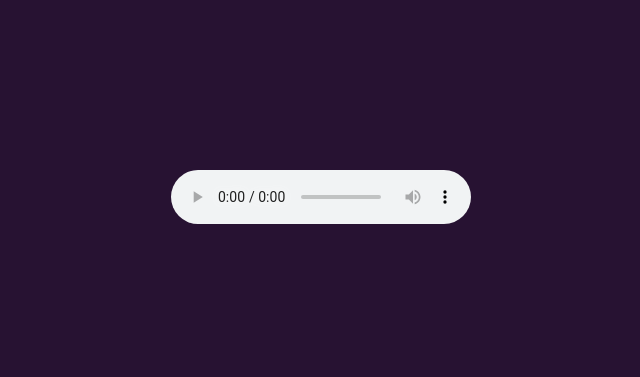
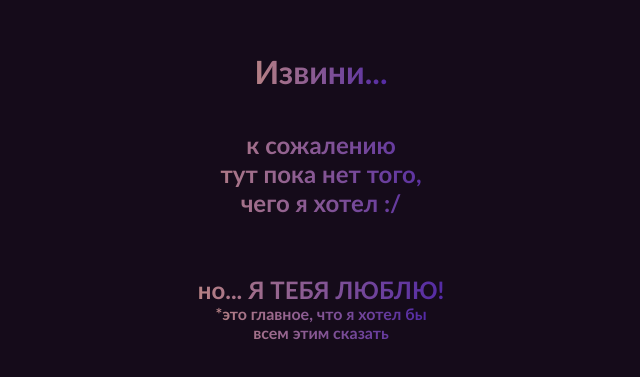
Before and after one commit to ProgAfterDeath/14, a plain HTML site: page index.html in a window 1280 px wide. Shown: the part 211-588 px from the top of the page, without its empty margins (319-959 px from the left). Drawn offline with Linux system fonts and the light colour scheme.

Commit message:
forced rollback

```diff
--- a/index.html
+++ b/index.html
@@ -9,9 +9,24 @@
     </head>
     <body>
         <div class="audioContainer">
-            <audio controls>
-                <source src="03_02.flac" />
-            </audio>
+            <h1>
+                Извини...<br />
+                <br />
+            </h1>
+            <h2>
+                к сожалению <br />
+                тут пока нет того, <br />
+                чего я хотел :/ <br />
+                <br /><br />
+                но... Я ТЕБЯ ЛЮБЛЮ!
+            </h2>
+            <h4>
+                *это главное, что я хотел бы <br />
+                всем этим сказать
+            </h4>
+            <!-- <audio controls preload="none">
+                <source src="audio/03_02.flac" type="audio/mpeg" />
+            </audio> -->
         </div>
     </body>
 </html>
--- a/styles.css
+++ b/styles.css
@@ -1,10 +1,27 @@
 body {
-    background-color: rgb(39, 18, 50);
+    background-color: rgb(21, 11, 26);
 }
 
 .audioContainer {
     display: flex;
+    flex-direction: column;
     height: 100vh;
     justify-content: center;
     align-items: center;
 }
+
+h1,
+h2,
+h3,
+h4 {
+    font-family: "Gill Sans", "Gill Sans MT", Calibri, "Trebuchet MS",
+        sans-serif;
+    color: rgb(197, 192, 201);
+    text-align: center;
+    padding: 0px;
+    margin: 0px;
+    background-color: #532aa5;
+    background-image: linear-gradient(90deg, #b68184, #532aa5);
+    -webkit-background-clip: text;
+    -webkit-text-fill-color: transparent;
+}
```
Also changed, not shown: 1 other file.
